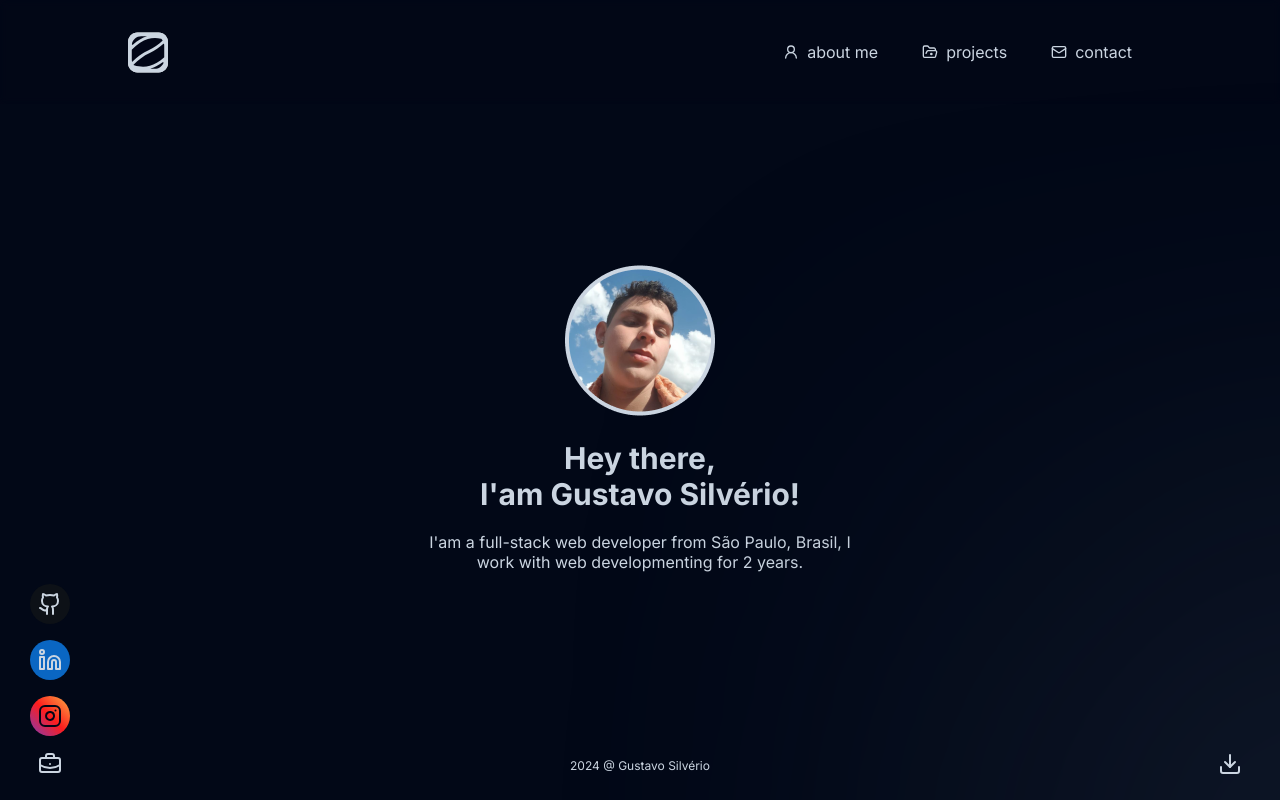
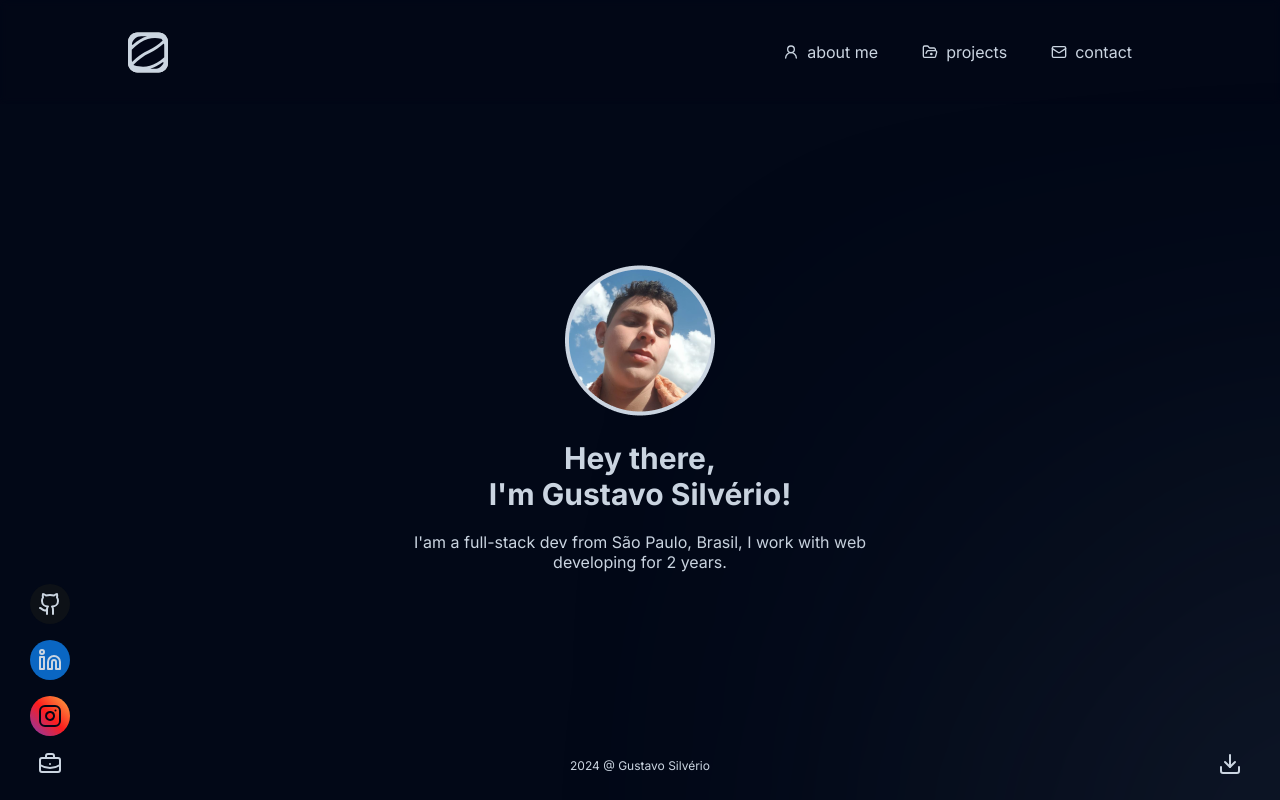
Before and after one commit to gustavosilverio/portfolio-2024, a Next.js app: page / in a window 1280 px wide. Built offline with nearby package versions, Linux system fonts and the light colour scheme.

Commit message:
correction

```diff
--- a/src/app/(home)/page.tsx
+++ b/src/app/(home)/page.tsx
@@ -20,12 +20,12 @@ export default function Home() {
 					<h1 className="text-3xl font-bold">
 						Hey there,
 						<br />
-						I'am Gustavo Silvério!
+						I'm Gustavo Silvério!
 					</h1>
 
 					<p className="leading-5">
-						I'am a full-stack web developer from São Paulo, Brasil,
-						I work with web developmenting for 2 years.
+						I'am a full-stack dev from São Paulo, Brasil, I work
+						with web developing for 2 years.
 					</p>
 				</div>
 			</div>
```
